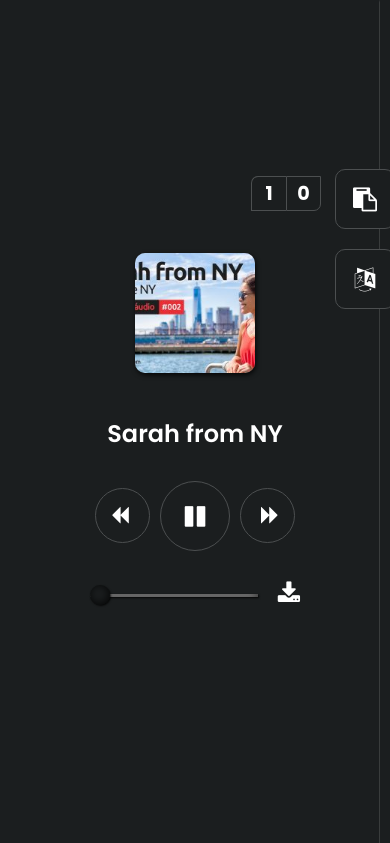
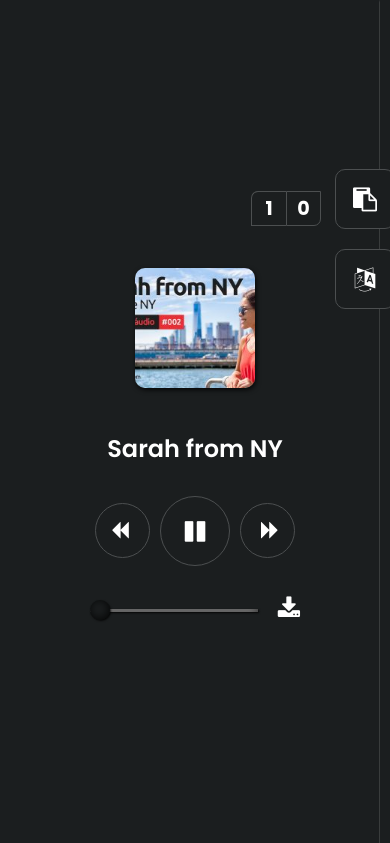
Before and after one commit to WelderMileu/player, a plain HTML site: page index.html in a window 390 px wide. Shown: the part 1-844 px from the top of the page. Drawn offline with Linux system fonts and the light colour scheme; no server answers.

Commit message:
dando espacamento top no nosso container

```diff
--- a/style.css
+++ b/style.css
@@ -347,6 +347,10 @@
 		color: #fff;
 	}
 
+	.container .player .album {
+		margin-top: 30px;
+	}
+
 	.container .player .album img {
 		width: 120px;
 		height: 120px;
```
